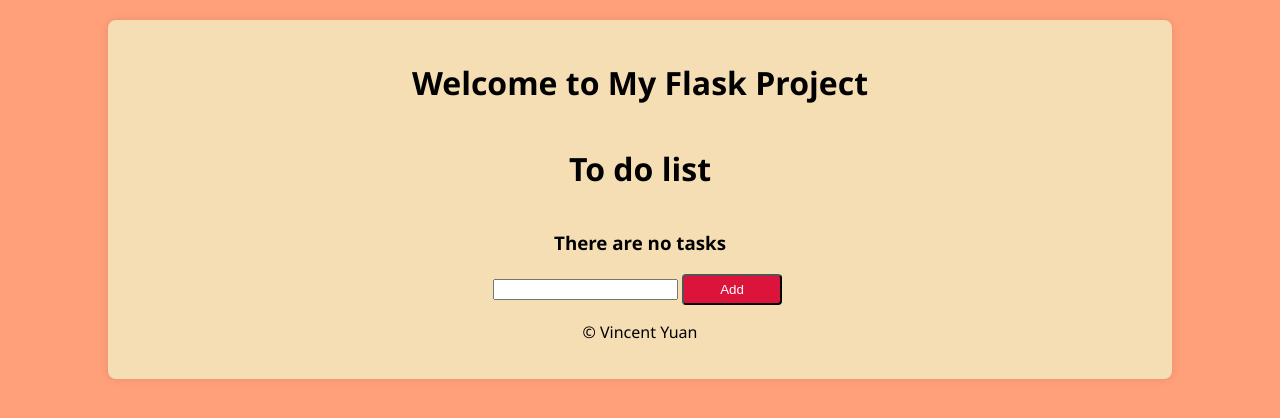
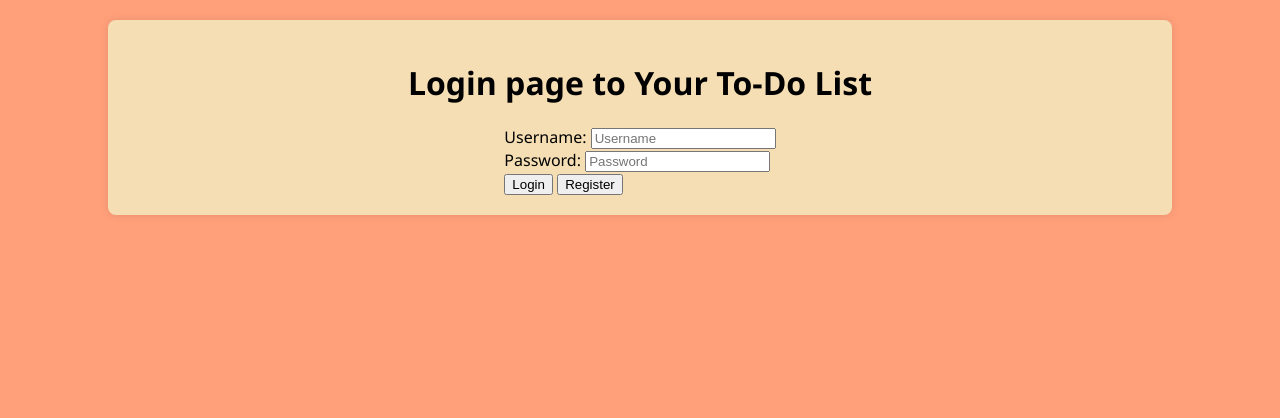
Before and after one commit to VincentYuann/Coding-Dojo, a Flask app: page / in a window 1280 px wide. Shown: the top 418 px of the page. Run offline with Flask 3, Linux system fonts and the light colour scheme.

Commit message:
adding user authentication in to do list

```diff
--- a/Flask/ToDoList/app.py
+++ b/Flask/ToDoList/app.py
@@ -1,29 +1,99 @@
-from flask import Flask, render_template, request, redirect, url_for
+from flask import Flask, render_template, request, redirect, url_for, session
 from flask_sqlalchemy import SQLAlchemy
+from werkzeug.security import generate_password_hash, check_password_hash
 from datetime import datetime
 
 # My app
 app = Flask(__name__, instance_relative_config=True)
+app.secret_key = "dajhsdwkajdjoiwu8293490234ij12iIJ@#)(!J@@_)JKE"
+
+# Configurations
 app.config['SQLALCHEMY_DATABASE_URI'] = 'sqlite:///toDoListDatabase.db'
 app.config['SQLALCHEMY_TRACK_MODIFICATIONS'] = False
 db = SQLAlchemy(app)
 
+
 # Database model for row of data
+class User(db.Model):
+	id = db.Column(db.Integer, primary_key=True)
+	username = db.Column(db.String(25), nullable=False, unique=True)
+	password_hash = db.Column(db.String(150), nullable=False)
+
+	tasks = db.relationship('Tasks', back_populates='users')
+
+	def set_password(self, password):
+		self.password_hash = generate_password_hash(password)
+
+	def check_password(self, password):
+		return check_password_hash(self.password_hash, password)
+
+
 class Tasks(db.Model):
 	id = db.Column(db.Integer, primary_key=True)
 	content = db.Column(db.String(100), nullable=False)
 	complete = db.Column(db.Integer, default=0)
 	created = db.Column(db.DateTime, default=datetime.utcnow)
+	users_id = db.Column(db.Integer, db.ForeignKey('user.id'), nullable=False)
+
+	users = db.relationship('User', back_populates='tasks')
 
 	def __repr__(self) -> str:
 		return f"{self.id}"
 
+
 with app.app_context():
 	db.create_all()
 
+# ---------------------------------- Routes ---------------------------------- #
+# Login route
+@app.route('/', methods=['GET', 'POST'])
+def index():
+	if "username" in session:
+		return redirect(url_for('home'))
+	return render_template('login.html')
+
+
+@app.route('/login', methods = ['POST'])
+def login():
+	username = request.form['username']
+	password = request.form['password']
+	user = User.query.filter_by(username=username).first()
+
+	if user and user.check_password(password):
+		session['username'] = username
+		return redirect(url_for('home'))
+	else:
+		return render_template('login.html', error="Invalid username or password")
+
+
+# Register route
+@app.route('/register', methods = ['POST'])
+def register():
+	username = request.form['username']
+	password = request.form['password']
+	user = User.query.filter_by(username=username).first()
+
+	if user:
+		return render_template('login.html', error="Username already exists")
+	else:
+		new_user = User(username=username)
+		new_user.set_password(password)
+		db.session.add(new_user)
+		db.session.commit()
+		session['username'] = username
+		return redirect(url_for('home'))
+
+
+# logoout route
+@app.route('/logout')
+def logout():
+	session.pop("username", None)
+	return redirect(url_for('login'))
+
+
 # Home page route
-@app.route('/', methods = ['GET', 'POST'])
-def index():
+@app.route('/home', methods = ['GET', 'POST'])
+def home():
 	# Add task
 	if request.method == 'POST':
 		currentTask = request.form['content']
@@ -31,7 +101,7 @@ def index():
 		try:
 			db.session.add(newTask)
 			db.session.commit()
-			return redirect(url_for('index'))
+			return redirect(url_for('home'))
 		# Exception is a base class for all built-in exceptions in Python
 		# as e assigns the actual exception object to e, so you can see the error message or inspect it.
 		except Exception as e:
@@ -40,19 +110,21 @@ def index():
 	# See current tasks
 	else:
 		tasks = Tasks.query.order_by(Tasks.created).all()
-		return render_template("index.html", tasks = tasks)
+		return render_template("home.html", tasks=tasks)
+
 
 # Delete task
-@app.route('/delete/<int:id>')
+@app.route('/delete/<int:id>', methods=['POST'])
 def delete(id):
 	deleteTask = Tasks.query.get_or_404(id)
 	try:
 		db.session.delete(deleteTask)
 		db.session.commit()
-		return redirect(url_for('index'))
+		return redirect(url_for('home'))
 	except Exception as e:
 		print(f"Error: {e}")
 		return "Error: {e}"
+
 
 # Update task
 @app.route('/update/<int:id>', methods=['GET', 'POST'])
@@ -62,13 +134,14 @@ def update(id):
 		task.content = request.form['content']
 		try:
 			db.session.commit()
-			return redirect(url_for('index'))
+			return redirect(url_for('home'))
 		except Exception as e:
 			print(f"Error: {e}")
 			return "Error: {e}"
 	# By clicking <a> link, you always "get", so you will land in the edit page
 	else:
-		return render_template('edit.html', task = task)
+		return render_template('edit.html', task=task)
+
 
 if __name__ == '__main__':
 	app.run(debug=True)
--- a/Flask/ToDoList/templates/edit.html
+++ b/Flask/ToDoList/templates/edit.html
@@ -1,4 +1,8 @@
 {% extends "base.html" %}
+
+{% block head %}
+    <title>Edit Task</title>
+{% endblock %}
 
 {% block body %}
     <header>
--- a/Flask/ToDoList/templates/index.html
+++ b/Flask/ToDoList/templates/home.html
@@ -1,15 +1,15 @@
 {% extends "base.html" %}
 
 {% block head %}
-    <title>Task Add</title>
+    <title>Add Task</title>
 {% endblock %}
 
 {% block body %}
     <header>
-        <h1>Welcome to My Flask Project</h1>
+        <h1>Welcome {{ username }}</h1>
     </header>
 
-    <h1>To do list</h1>
+    <h2>To do list</h2>
     {% if tasks | length < 1 %}
         <h3>There are no tasks</h3>
     {% else %}
@@ -24,7 +24,9 @@
                     <td>{{ task.content }}</td>
                     <td>{{ task.created.strftime("%D") }}</td>
                     <td>
-                        <a href="{{ url_for('delete', id = task.id) }}" id="btn_Del">Delete</a>
+                        <form action="{{ url_for('delete', id=task.id) }}" method="POST">
+                            <input type="submit" value="Delete" id="btn_Del">
+                        </form>
                         <br>
                         <a href="{{ url_for('update', id = task.id) }}">Edit</a>
                     </td>
@@ -33,7 +35,7 @@
         </table>
     {% endif %}
 
-    <form action="{{ url_for('index') }}" method="post">
+    <form action="{{ url_for('home') }}" method="post">
         <input type="text" name="content" id="content">
         <input type="submit" value="Add" id="btn_Add">
     </form>
--- /dev/null
+++ b/Flask/ToDoList/templates/login.html
@@ -0,0 +1,44 @@
+{% extends "base.html" %}
+
+{% block head %}
+    <title>Login</title>
+{% endblock %}
+
+{% block body %}
+    <header>
+        <h1>Login page to Your To-Do List</h1>
+    </header>
+
+    {% if error %}
+        <p>{{ error }}</p>
+    {% endif %}
+
+    <!-- Form for logging in -->
+    <form id="form">
+        <label for="username">Username:</label>
+        <input type="text" name="username" id="username" placeholder="Username">
+        <br>
+        <label for="password">Password:</label>
+        <input type="password" name="password" id="password" placeholder="Password">
+        <br>
+        <input type="submit" value="Login" id="btn_login" onclick="setActionForm(this.value)"/>
+        <input type="button" value="Register" id="btn_register" onclick="setActionForm(this.value)"/>
+    </form>
+
+    <script>
+        function setActionForm(action) {
+            let form = document.querySelector('form');
+
+            if (action.toLowerCase() == "register") {
+                form.action = "{{ url_for('register') }}";
+                form.method = "POST";
+                form.submit();
+            }
+            else if (action.toLowerCase() == "login") {
+                form.action = "{{ url_for('login') }}";
+                form.method = "POST";
+                form.submit();
+            }
+        }
+    </script>
+{% endblock %}
```
